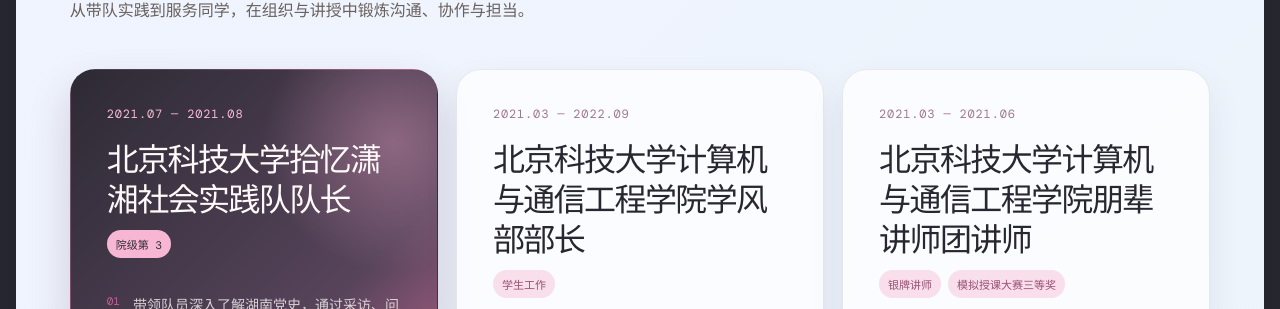
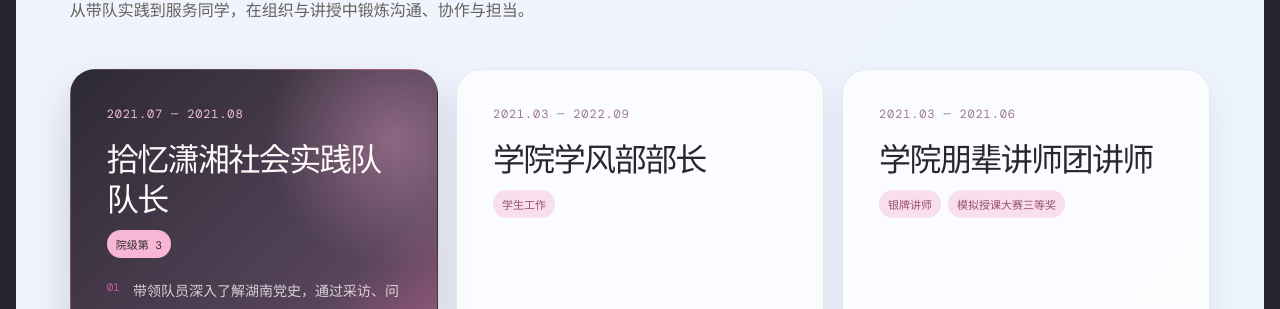
Before and after one commit to Sylvia145/Sylvia145.github.io, a React (Vite) app: page / in a window 1280 px wide. Shown: the part 7114-7423 px from the top of the page. Built offline with nearby package versions, Linux system fonts and the light colour scheme.

Commit message:
refactor: simplify campus work titles

```diff
--- a/src/site.ts
+++ b/src/site.ts
@@ -92,20 +92,20 @@ export const site = {
   campusActivities: [
     {
       date: '2021.07 — 2021.08',
-      role: '北京科技大学拾忆潇湘社会实践队队长',
+      role: '拾忆潇湘社会实践队队长',
       highlights: ['院级第 3'],
       summary: '带领队员深入了解湖南党史，通过采访、问卷与实地寻访调研党史教育、宣传与学习现状，并借助公众平台进行党史宣传，最终带领实践团取得院级第 3 的成绩。',
       featured: true,
     },
     {
       date: '2021.03 — 2022.09',
-      role: '北京科技大学计算机与通信工程学院学风部部长',
+      role: '学院学风部部长',
       highlights: ['学生工作'],
       summary: '制作活动推送与串讲通知，宣传学风建设相关活动，并为先进班集体、优秀党支部答辩、特奖答辩等大型活动提供支持。',
     },
     {
       date: '2021.03 — 2021.06',
-      role: '北京科技大学计算机与通信工程学院朋辈讲师团讲师',
+      role: '学院朋辈讲师团讲师',
       highlights: ['银牌讲师', '模拟授课大赛三等奖'],
       summary: '开展高等数学、线性代数等课程串讲，帮助同学梳理知识点；获“银牌讲师”称号及模拟授课大赛三等奖。',
     },
```
